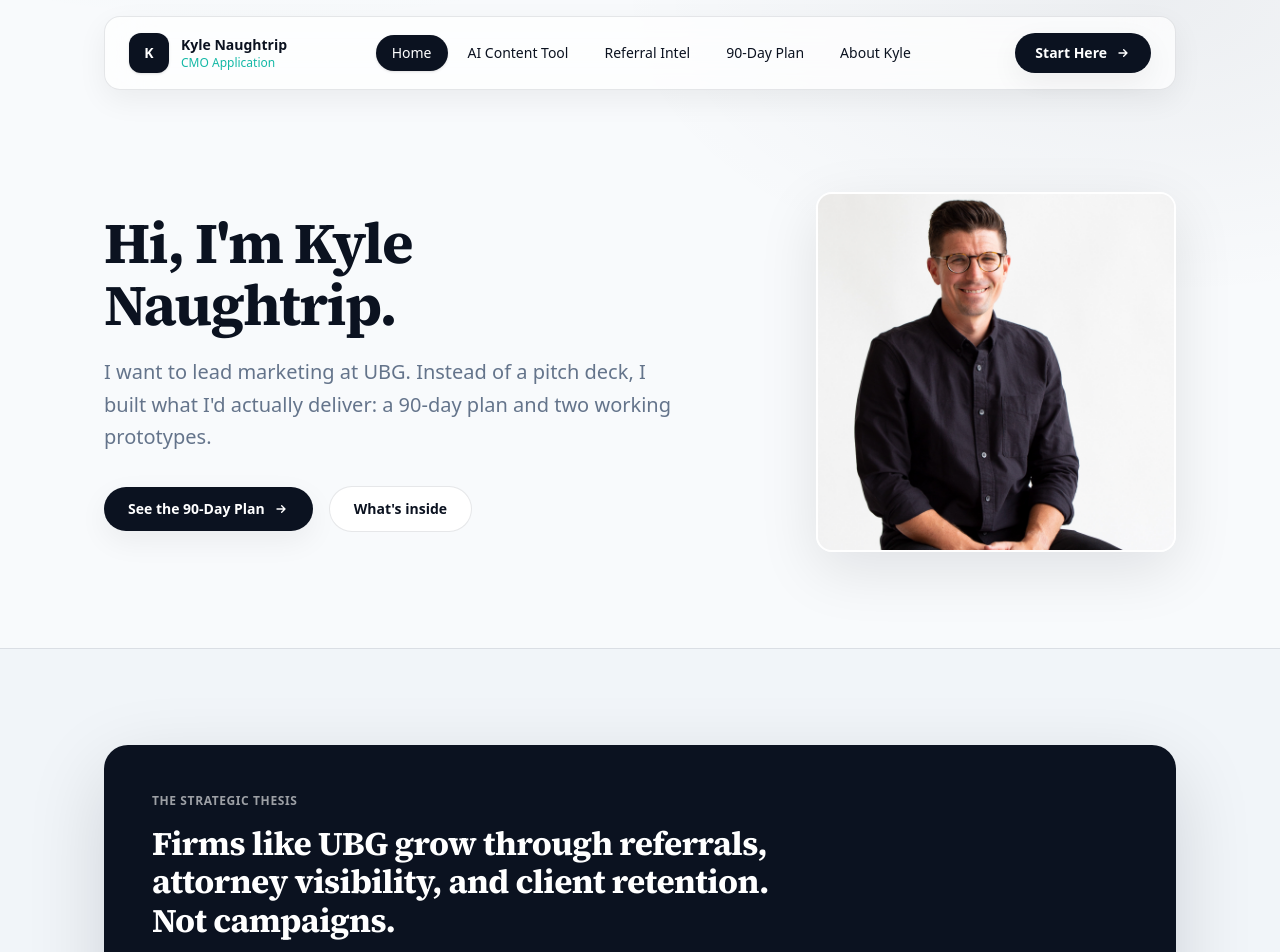
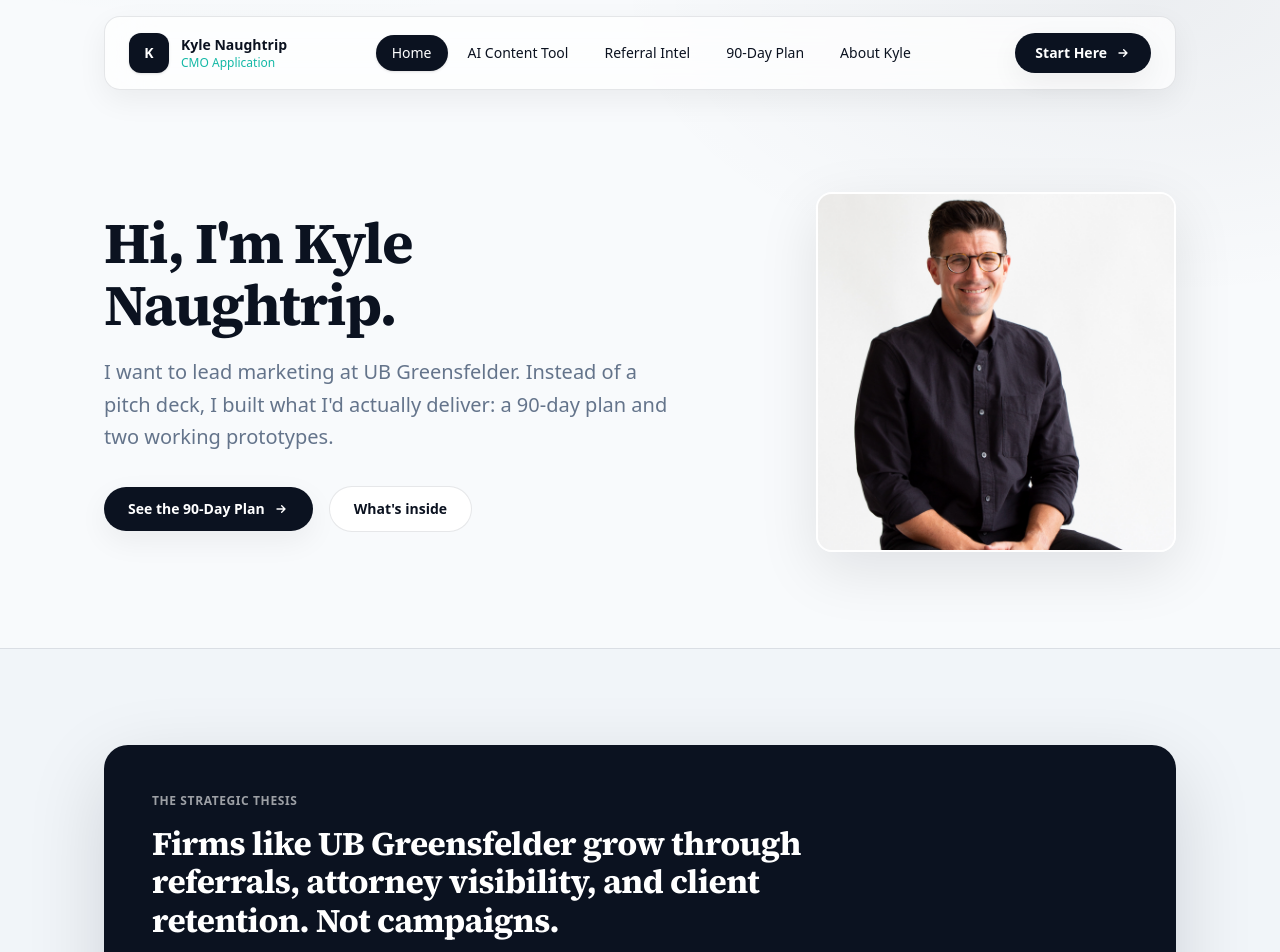
Before and after one commit to SidekickMarketer/ubg-cmo-demo, a Next.js app: page / in a window 1280 px wide. Shown: the top 952 px of the page. Built offline with nearby package versions, Linux system fonts and the light colour scheme.

Commit message:
Consistent naming: UBG → UB Greensfelder throughout

```diff
--- a/src/app/about/page.tsx
+++ b/src/app/about/page.tsx
@@ -292,7 +292,7 @@
                   </li>
                   <li className="flex items-start gap-2 text-sm text-[color:var(--navy)] font-medium">
                     <span className="mt-1.5 h-1.5 w-1.5 rounded-full bg-[color:var(--navy)] flex-shrink-0" />
-                    Why it matters for UBG: partnership dynamics + multi-office coordination.
+                    Why it matters for UB Greensfelder: partnership dynamics + multi-office coordination.
                   </li>
                 </ul>
               </ExperienceAccordion>
@@ -318,7 +318,7 @@
                   </li>
                   <li className="flex items-start gap-2 text-sm text-[color:var(--navy)] font-medium">
                     <span className="mt-1.5 h-1.5 w-1.5 rounded-full bg-[color:var(--navy)] flex-shrink-0" />
-                    Why it matters for UBG: measurable BD enablement and leadership reporting.
+                    Why it matters for UB Greensfelder: measurable BD enablement and leadership reporting.
                   </li>
                 </ul>
               </ExperienceAccordion>
@@ -344,7 +344,7 @@
                   </li>
                   <li className="flex items-start gap-2 text-sm text-[color:var(--navy)] font-medium">
                     <span className="mt-1.5 h-1.5 w-1.5 rounded-full bg-[color:var(--navy)] flex-shrink-0" />
-                    Why it matters for UBG: leverage marketing team capacity without sacrificing standards.
+                    Why it matters for UB Greensfelder: leverage marketing team capacity without sacrificing standards.
                   </li>
                 </ul>
               </ExperienceAccordion>
--- a/src/app/page.tsx
+++ b/src/app/page.tsx
@@ -173,7 +173,7 @@
               </h1>
 
               <p className="mt-5 text-xl leading-relaxed text-[color:var(--muted)]">
-                I want to lead marketing at UBG. Instead of a pitch deck, I built what I&apos;d actually deliver: a 90-day plan and two working prototypes.
+                I want to lead marketing at UB Greensfelder. Instead of a pitch deck, I built what I&apos;d actually deliver: a 90-day plan and two working prototypes.
               </p>
 
               <div className="mt-8 flex flex-col gap-4 sm:flex-row sm:items-center">
@@ -201,7 +201,7 @@
               <div className="max-w-2xl">
                 <div className="text-xs font-semibold uppercase tracking-wider text-white/60">The Strategic Thesis</div>
                 <h2 className="h2 mt-4 text-white">
-                  Firms like UBG grow through referrals, attorney visibility, and client retention. Not campaigns.
+                  Firms like UB Greensfelder grow through referrals, attorney visibility, and client retention. Not campaigns.
                 </h2>
                 <p className="mt-4 text-base text-white/70 leading-relaxed">
                   The plan is built around these three realities.
```
